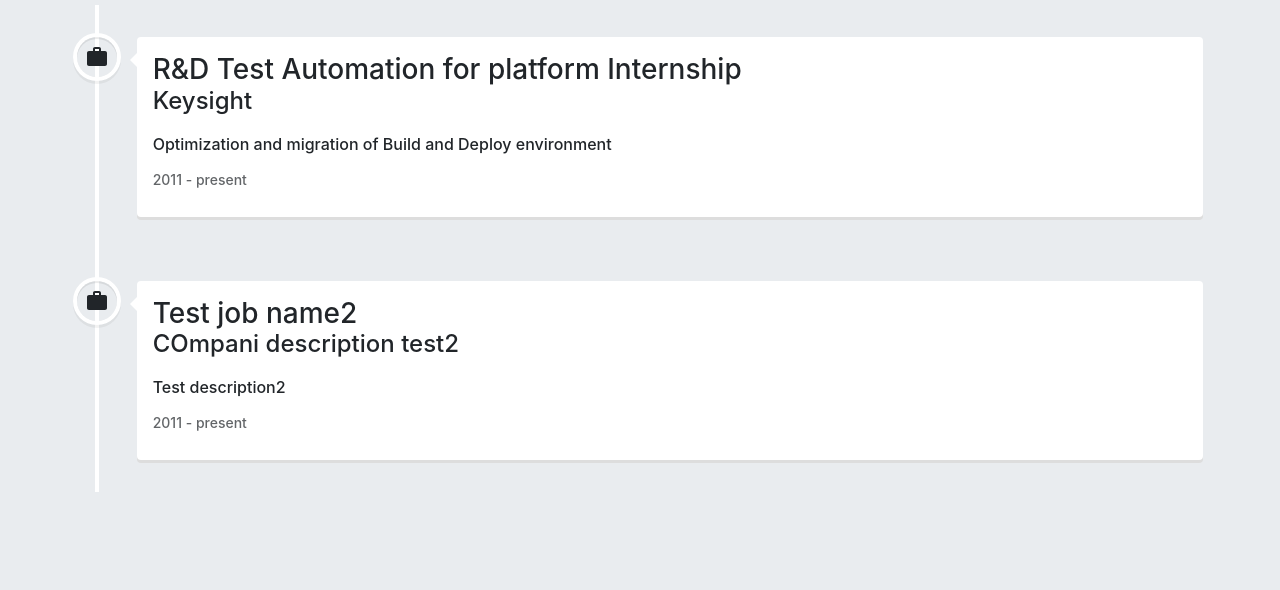
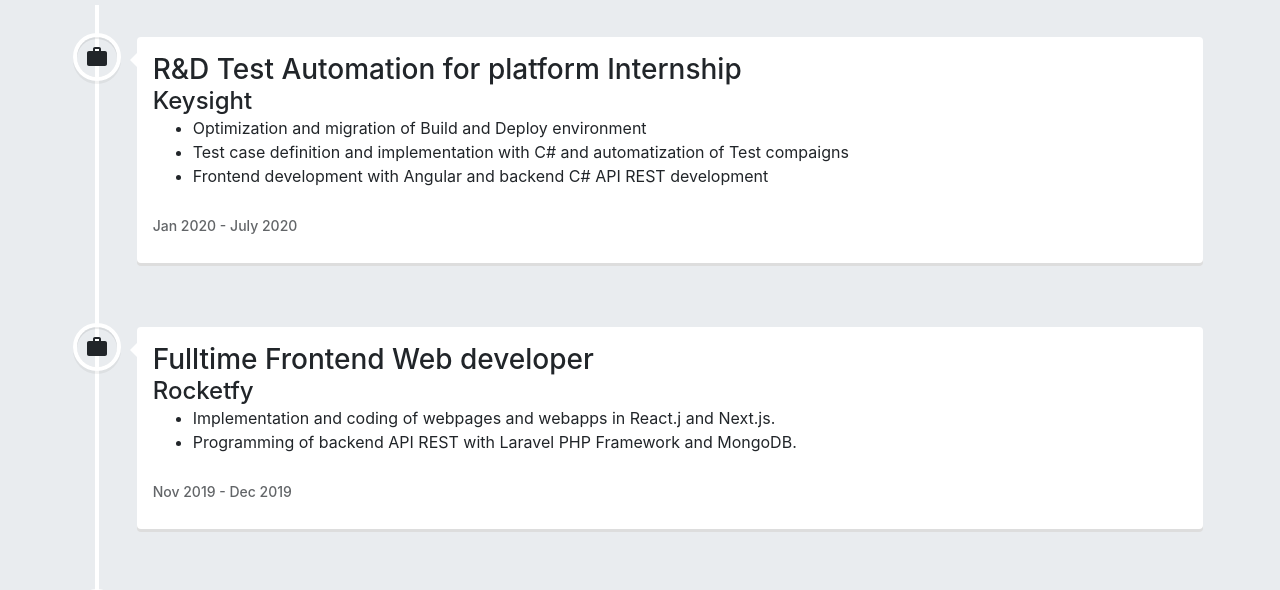
Before and after one commit to DarylSerrano/darylwebpage, a Gatsby site: page /portfolio/ in a window 1280 px wide. Shown: the part 161-751 px from the top of the page. Built offline with nearby package versions, Linux system fonts and the light colour scheme; Gatsby itself is replaced by a stand-in of ours.

Commit message:
Update portfolio with information

```diff
--- a/gatsby-config.js
+++ b/gatsby-config.js
@@ -20,6 +20,7 @@
         path: `${__dirname}/src/`,
       },
     },
+    `gatsby-transformer-remark`,
     {
       resolve: `gatsby-plugin-manifest`,
       options: {
--- a/src/components/portfolio.tsx
+++ b/src/components/portfolio.tsx
@@ -9,40 +9,69 @@
 import "react-vertical-timeline-component/style.min.css"
 import { MdWork } from "react-icons/md"
 
+type PortfolioQuery = {
+  allMarkdownRemark: {
+    edges: [
+      {
+        node: {
+          html: string
+          frontmatter: {
+            company: string
+            position: string
+            startDate: string
+            endDate: string
+          }
+        }
+      }
+    ]
+  }
+}
+
 export default function Portfolio() {
-  const { allPortfolioDataJson } = useStaticQuery(graphql`
+  const { allMarkdownRemark }: PortfolioQuery = useStaticQuery(graphql`
     query {
-      allPortfolioDataJson {
-        nodes {
-          company
-          description
-          job
+      allMarkdownRemark(
+        filter: { frontmatter: { category: { eq: "experiences" } } }
+        sort: { fields: frontmatter___date, order: DESC }
+      ) {
+        edges {
+          node {
+            id
+            html
+            frontmatter {
+              company
+              position
+              startDate
+              endDate
+              date(formatString: "MMMM DD, YYYY")
+            }
+          }
         }
       }
     }
   `)
 
-  console.log(allPortfolioDataJson)
+  console.log(allMarkdownRemark)
 
   return (
-    <Jumbotron style={{ height: "100vh" }}>
+    <Jumbotron>
       <Container fluid>
         <h2 className="jumbotron-heading">Job experience</h2>
-        <VerticalTimeline layout="1-column">
-          {allPortfolioDataJson.nodes.map(jobInfo => {
+        <VerticalTimeline animate={false} layout="1-column">
+          {allMarkdownRemark.edges.map(edge => {
             return (
               <VerticalTimelineElement
                 className="vertical-timeline-element--work"
-                date="2011 - present"
+                date={`${edge.node.frontmatter.startDate} - ${edge.node.frontmatter.endDate}`}
                 icon={<MdWork />}
               >
                 <h3 className="vertical-timeline-element-title">
-                  {jobInfo.job}
+                  {edge.node.frontmatter.position}
                 </h3>
                 <h4 className="vertical-timeline-element-subtitle">
-                  {jobInfo.company}
+                  {edge.node.frontmatter.company}
                 </h4>
-                <p>{jobInfo.description}</p>
+                <div dangerouslySetInnerHTML={{ __html: edge.node.html }}></div>
               </VerticalTimelineElement>
             )
           })}
--- /dev/null
+++ b/src/data/portfolio/experience-1.md
@@ -0,0 +1,12 @@
+---
+category: 'experiences'
+company: 'Keysight'
+position: 'R&D Test Automation for platform Internship'
+startDate: 'Jan 2020'
+endDate: 'July 2020'
+date: '2020-07-01'
+---
+
+* Optimization and migration of Build and Deploy environment
+* Test case definition and implementation with C\# and automatization of Test compaigns
+* Frontend development with Angular and backend C\# API REST development
--- /dev/null
+++ b/src/data/portfolio/experience-2.md
@@ -0,0 +1,11 @@
+---
+category: 'experiences'
+company: 'Rocketfy'
+position: 'Fulltime Frontend Web developer'
+startDate: 'Nov 2019'
+endDate: 'Dec 2019'
+date: '2019-12-01'
+---
+
+* Implementation and coding of webpages and webapps in React.j and Next.js.
+* Programming of backend API REST with Laravel PHP Framework and MongoDB.
--- /dev/null
+++ b/src/data/portfolio/experience-3.md
@@ -0,0 +1,12 @@
+---
+category: 'experiences'
+company: 'Ravenpack'
+position: 'DevOps Engineer Internship'
+startDate: 'Mar 2019'
+endDate: 'Jun 2019'
+date: '2019-06-01'
+---
+
+* Design of the workflow for deploying apps from local to the cloud. AWS, Jenkins, Docker.
+* Automatization of tasks with Bash scripts and Infrastructure as a code.
+* Creating containerized versions of applications.
```
